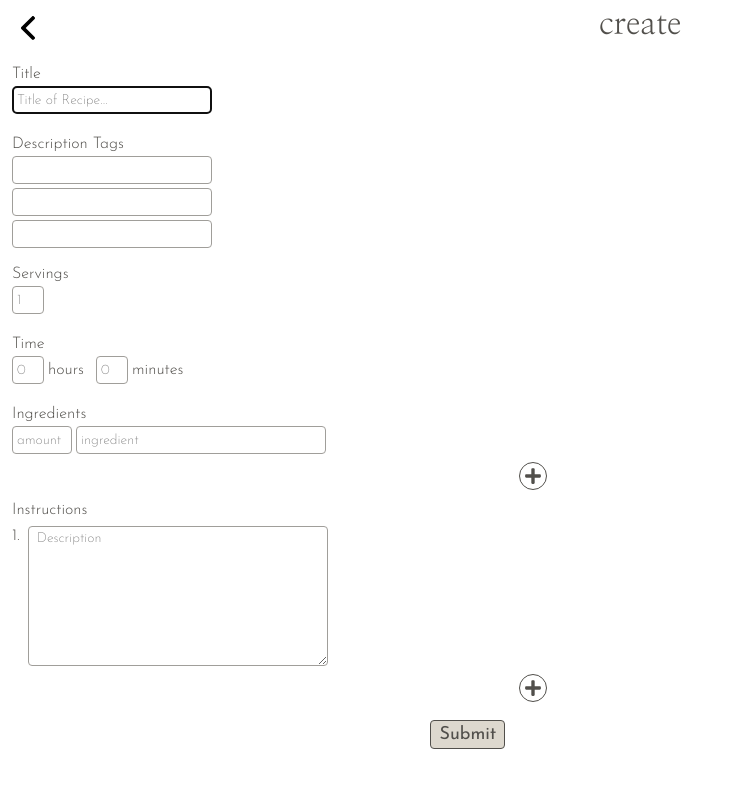
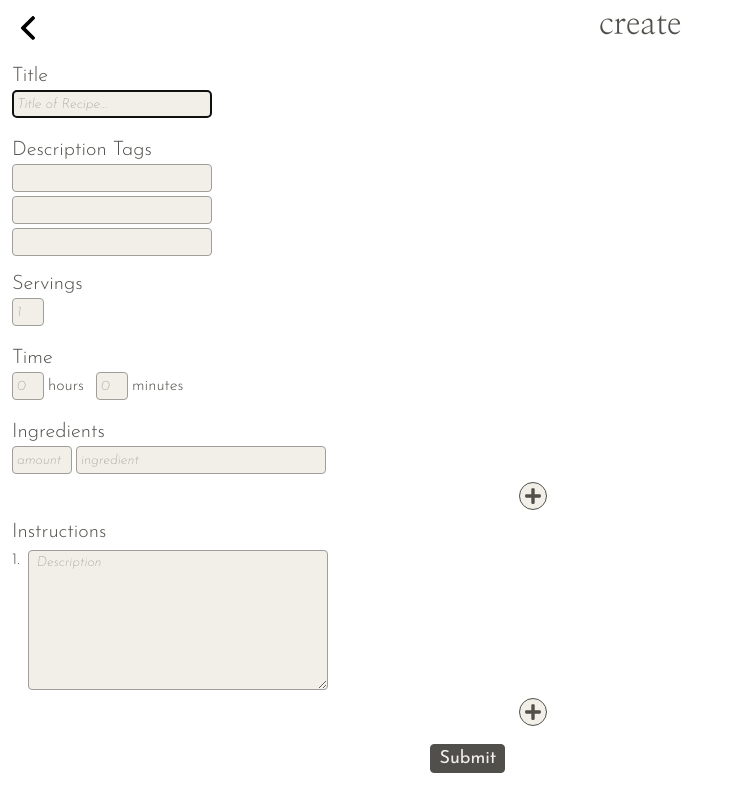
Before and after one commit to carolinstuhr/capstone-project, a React (Create React App) app in the folder frontend/: page /create in a window 1280 px wide. Shown: the whole page, without its empty margins (0-731 px from the left). Built offline with nearby package versions, Linux system fonts and the light colour scheme.

Commit message:
Change styling

```diff
--- a/frontend/src/CreateRecipe/CreateRecipe.js
+++ b/frontend/src/CreateRecipe/CreateRecipe.js
@@ -128,7 +128,7 @@ export default function CreateRecipe({ recipes, setRecipes }) {
           placeholder="0"
           maxLength="2"
         />
-        <LabelStyled htmlFor="hour">hours</LabelStyled>
+        <DetailTimeLabel htmlFor="hour">hours</DetailTimeLabel>
         <MinutesInput
           type="text"
           id="minute"
@@ -138,7 +138,7 @@ export default function CreateRecipe({ recipes, setRecipes }) {
           placeholder="0"
           maxLength="2"
         />
-        <LabelStyled htmlFor="minute">minutes</LabelStyled>
+        <DetailTimeLabel htmlFor="minute">minutes</DetailTimeLabel>
         <IngredientsLabel htmlFor="ingredients">Ingredients</IngredientsLabel>
         <IngredientsSection
           storeInput={storeInput}
@@ -146,7 +146,9 @@ export default function CreateRecipe({ recipes, setRecipes }) {
           formData={formData}
         />
         {ingredients}
-        {maxIngredients && <p>Max amount reached</p>}
+        {maxIngredients && (
+          <ParagraphStyled>Max amount reached</ParagraphStyled>
+        )}
         {maxIngredients || <IngredientsButton onClick={addIngredientsLine} />}
         <InstructionsLabel htmlFor="instructions">
           Instructions
@@ -157,7 +159,9 @@ export default function CreateRecipe({ recipes, setRecipes }) {
           instructionsNumber={1}
         />
         {instructions}
-        {maxInstructions && <p>Max amount reached</p>}
+        {maxInstructions && (
+          <ParagraphStyled>Max amount reached</ParagraphStyled>
+        )}
         {maxInstructions || (
           <InstructionsButton onClick={addInstructionsLine} />
         )}
@@ -274,7 +278,7 @@ const InstructionsButton = styled(FaPlus)`
   z-index: 2;
   color: #514f4b;
   padding: 4px;
-  background: white;
+  background: #f2efe9;
   border: 1px solid #514f4b;
   border-radius: 24px;
   display: block;
@@ -286,7 +290,7 @@ const IngredientsButton = styled(FaPlus)`
   z-index: 2;
   color: #514f4b;
   padding: 4px;
-  background: white;
+  background: #f2efe9;
   border: 1px solid #514f4b;
   border-radius: 24px;
   display: block;
@@ -302,6 +306,7 @@ const FormStyled = styled.form`
 `
 const LabelStyled = styled.label`
   font-weight: 300;
+  font-size: 20px;
 `
 const InputStyled = styled.input`
   font-weight: 200;
@@ -309,7 +314,13 @@ const InputStyled = styled.input`
   padding-left: 4px;
   border-radius: 4px;
   border: 1px solid #a09e9a;
+  color: #514f4b;
   font-family: 'Josefin Sans', sans-serif;
+  background: #f2efe9;
+  ::placeholder {
+    font-style: italic;
+    color: #a09e9a;
+  }
 `
 const TitleInput = styled(InputStyled)`
   display: block;
@@ -325,12 +336,10 @@ const TagsInput = styled(InputStyled)`
   margin-bottom: 4px;
   margin-top: 4px;
 `
-
 const ServingsLabel = styled(LabelStyled)`
   display: block;
   margin-top: 18px;
 `
-
 const ServingsInput = styled(InputStyled)`
   display: block;
   width: 32px;
@@ -340,6 +349,9 @@ const ServingsInput = styled(InputStyled)`
 `
 const TimeLabel = styled(LabelStyled)`
   display: block;
+`
+const DetailTimeLabel = styled(LabelStyled)`
+  font-size: 16px;
 `
 const HourInput = styled(InputStyled)`
   width: 32px;
@@ -357,6 +369,11 @@ const MinutesInput = styled(InputStyled)`
 const IngredientsLabel = styled(LabelStyled)`
   display: block;
   margin-top: 22px;
+`
+
+const ParagraphStyled = styled.p`
+  margin-top: 4px;
+  margin-bottom: 22px;
 `
 
 const InstructionsLabel = styled(LabelStyled)`
@@ -377,9 +394,9 @@ const ButtonStyled = styled.button`
   font-family: 'Josefin Sans', sans-serif;
   font-size: 18px;
   font-weight: 400;
-  background: rgba(221, 216, 206, 1);
+  background: #514f4b;
   padding: 4px 8px;
   border-radius: 4px;
   border: 1px solid #514f4b;
-  color: #514f4b;
+  color: #f2efe9;
 `
--- a/frontend/src/CreateRecipe/IngredientsSection.js
+++ b/frontend/src/CreateRecipe/IngredientsSection.js
@@ -1,7 +1,11 @@
 import React, { useRef, useEffect } from 'react'
 import styled from 'styled-components/macro'
 
-export default function IngredientsSection({ storeInput, ingredientsNumber }) {
+export default function IngredientsSection({
+  storeInput,
+  ingredientsNumber,
+  formData,
+}) {
   useEffect(() => {
     inputRef.current.focus()
   }, [])
@@ -37,6 +41,11 @@ const InputStyled = styled.input`
   border-radius: 4px;
   border: 1px solid #a09e9a;
   font-family: 'Josefin Sans', sans-serif;
+  background: #f2efe9;
+  ::placeholder {
+    font-style: italic;
+    color: #a09e9a;
+  }
 `
 const IngredientsAmountInput = styled(InputStyled)`
   width: 60px;
--- a/frontend/src/CreateRecipe/InstructionsSection.js
+++ b/frontend/src/CreateRecipe/InstructionsSection.js
@@ -4,6 +4,7 @@ import styled from 'styled-components/macro'
 export default function InstructionsSection({
   storeInput,
   instructionsNumber,
+  formData,
 }) {
   const instructionsRef = useRef()
   useEffect(() => {
@@ -49,4 +50,9 @@ const InstructionsInput = styled.textarea`
   border: 1px solid #a09e9a;
   margin-bottom: 8px;
   margin-top: 8px;
+  background: #f2efe9;
+  ::placeholder {
+    font-style: italic;
+    color: #a09e9a;
+  }
 `
--- a/frontend/src/RecipeDetails.js
+++ b/frontend/src/RecipeDetails.js
@@ -78,9 +78,9 @@ export default function RecipeDetails({
                 </IngredientsSection>
               ) : (
                 <InstructionsSection>
-                  {(recipe.instructions = recipe.instructions.filter(
-                    (instructions) => instructions
-                  )).map((instruction, index) => (
+                  {recipe.instructions
+                    .filter((instructions) => instructions)
+                    .map((instruction, index) => (
                       <>
                         <StyledParagraph key={index}>
                           {index + 1}.
```
Lines whose indentation alone changed are shown as unchanged.
